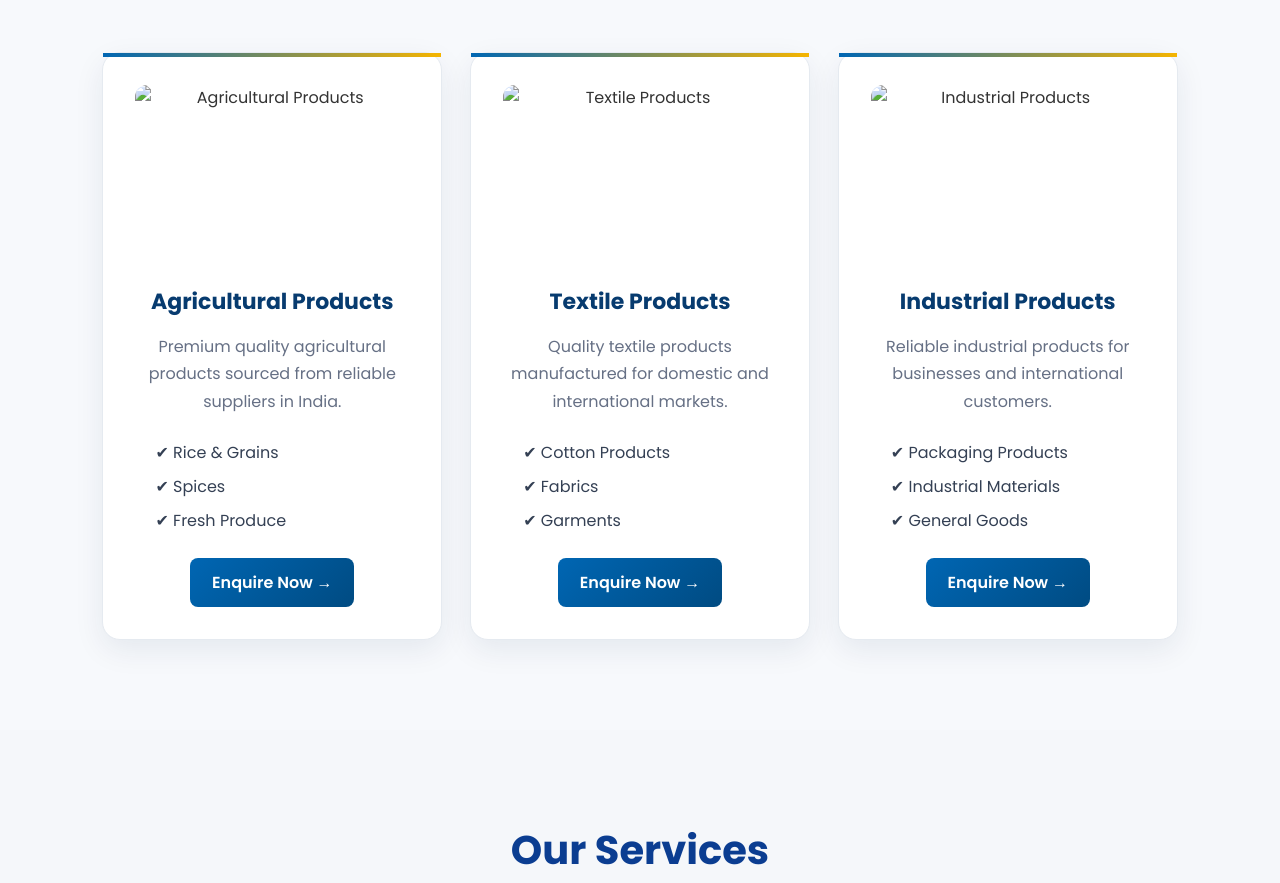
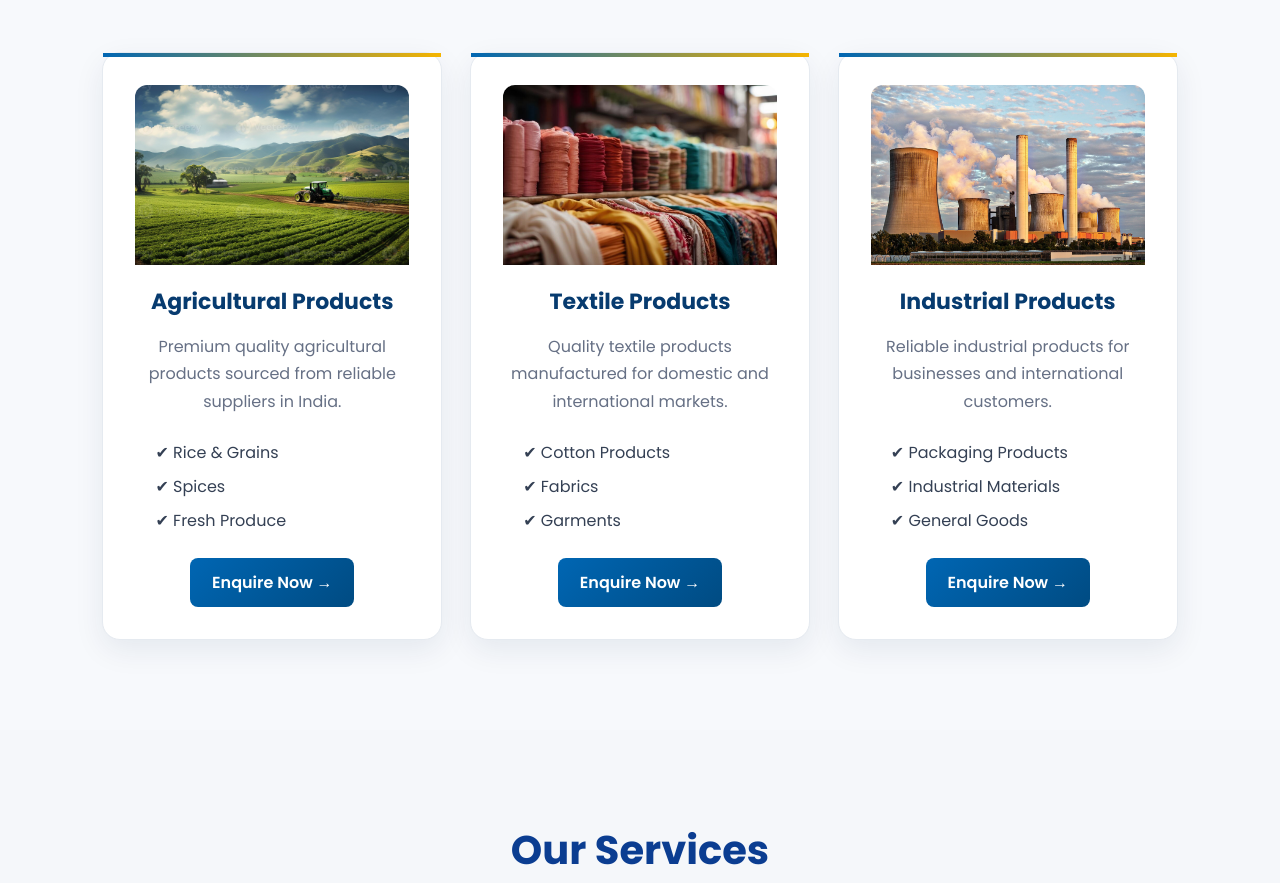
Before and after one commit to hardikthakor2213-beep/hardik-global-exports, a plain HTML site: page index.html in a window 1280 px wide. Shown: the part 3023-3906 px from the top of the page. Drawn offline with Linux system fonts and the light colour scheme.

```diff
--- a/index.html
+++ b/index.html
@@ -181,7 +181,7 @@
 
         <!-- Product 1 -->
         <div class="product-card">
-            <img src="images/products/agricultural.jpg" alt="Agricultural Products" class="product-image">
+            <img src="agricultural.jpg" alt="Agricultural Products" class="product-image">
             <h3>Agricultural Products</h3>
 
             <p>
@@ -203,7 +203,7 @@
 
         <!-- Product 2 -->
         <div class="product-card featured-product">
-           <img src="images/products/textile.jpg"
+           <img src="textile.jpg"
      alt="Textile Products"
      class="product-image">
 
@@ -228,7 +228,7 @@
 
         <!-- Product 3 -->
         <div class="product-card">
-            <img src="images/products/industrial.jpg"
+            <img src="industrial.jpg"
      alt="Industrial Products"
      class="product-image">
 
```
